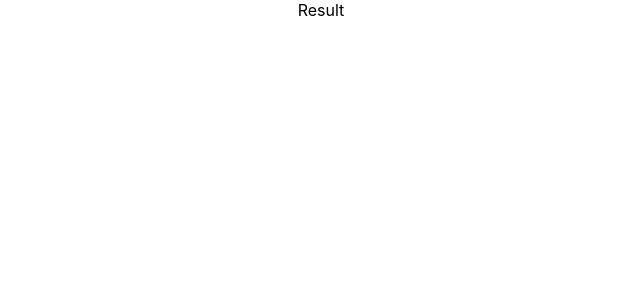
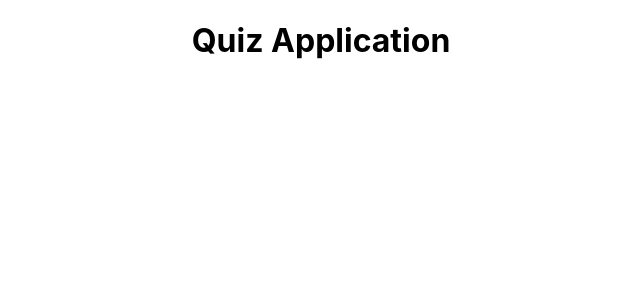
Before and after one commit to athuljain/Quiz-App, a React (Create React App) app: page /result in a window 1280 px wide. Shown: the top 300 px of the page, without its empty margins (319-959 px from the left). Built offline with nearby package versions, Linux system fonts and the light colour scheme.

Commit message:
result page commit

```diff
--- a/src/component/Questions.jsx
+++ b/src/component/Questions.jsx
@@ -26,7 +26,7 @@ export default function Questions() {
                         value={checked}
                         name="options"
                         id={`q${i}-option`}
-                        onChange={onSelect} // Remove the parentheses here
+                        onChange={onSelect}
                     />
                     <label className="text-primary" htmlFor={`q${i}-option`}>
                         {q}
--- a/src/component/Result.jsx
+++ b/src/component/Result.jsx
@@ -1,5 +1,7 @@
 export default function Result(){
     return(
-        <div>Result </div>
+        <div className="container">
+             <h1 className="title text-light" >Quiz Application</h1>
+             </div>
     )
 }
```
